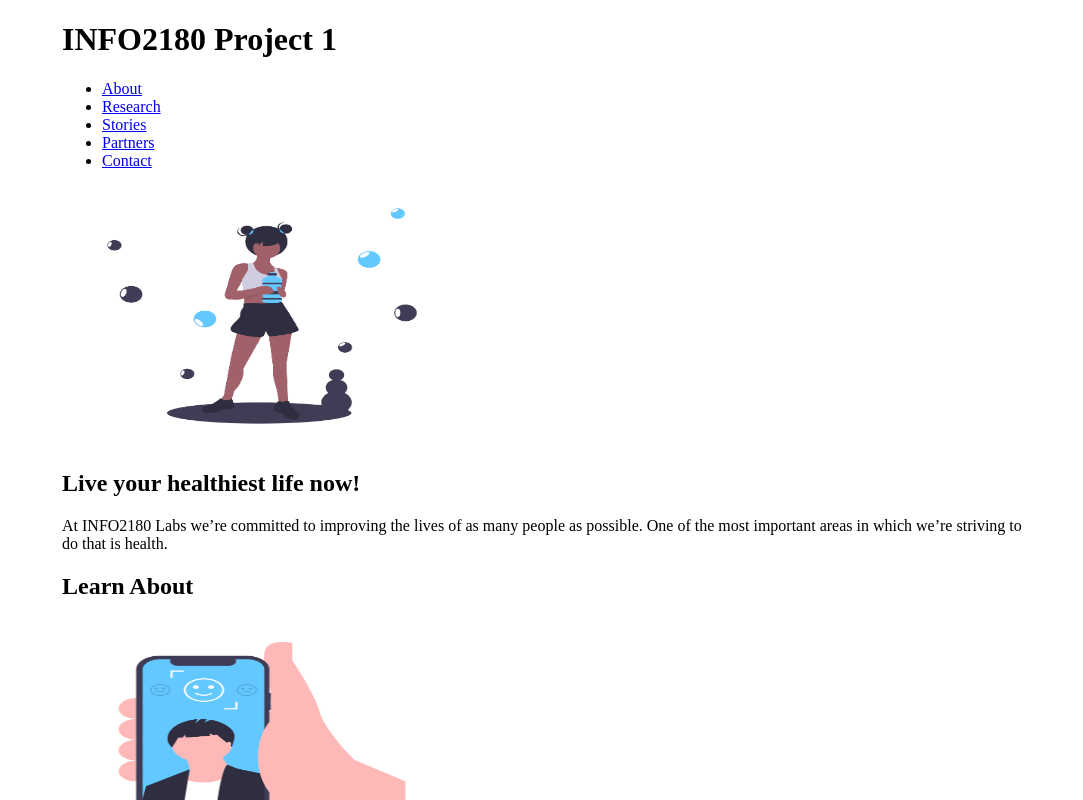
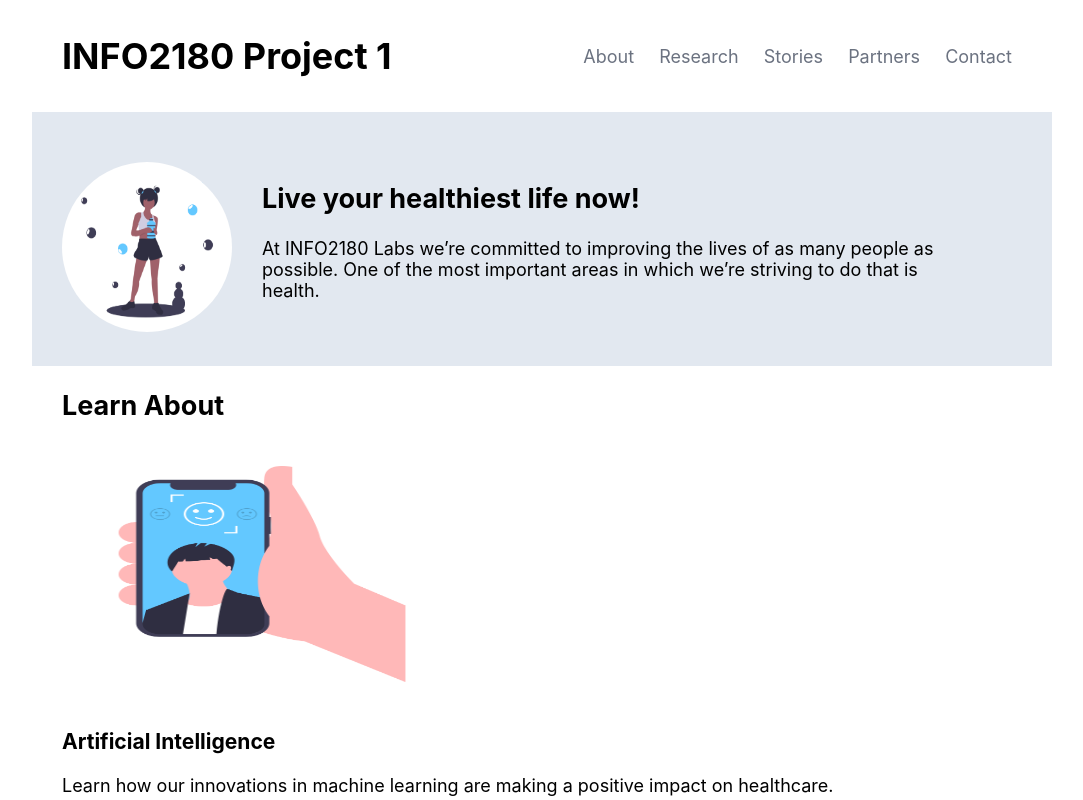
Before and after one commit to BNivia/info2180-project1, a plain HTML site: page index.html in a window 1280 px wide. Shown: the top 800 px of the page, without its empty margins (98-1181 px from the left). Drawn offline with Linux system fonts and the light colour scheme.

Commit message:
Added styles to header, nav bar and testing attributes and classes.

```diff
--- a/index.html
+++ b/index.html
@@ -26,7 +26,7 @@
         <section class="overview-hero">
             <div class="container">
                 <div class="overview-hero-image">
-                    <img src="now.png" alt="Picture of girl standing with energy drink in hands." width="400px" height="260px">
+                    <img src="now.png" alt="Picture of girl standing with energy drink in hands." width="170px" height="170px">
                 </div>
                 <div class="overview-hero-text">
                     <h2>Live  your healthiest life now!</h2>
--- a/styles.css
+++ b/styles.css
@@ -1,11 +1,90 @@
 /* Add your CSS to this file */
 body {
-    margin: 0;
-    font-size: 16px;
+  margin: 0;
+  font-size: 18px;
+  font-family: -apple-system, BlinkMacSystemFont, "Segoe UI", Roboto, Oxygen,
+    Ubuntu, Cantarell, "Open Sans", "Helvetica Neue", sans-serif;
 }
 
 .container {
-    margin: 0 auto;
-    max-width: 960px;
-    width: 100%;
+  margin: 0 auto;
+  max-width: 960px;
+  width: 100%;
 }
+
+/*all for header and nav*/
+header {
+  font-size: 18px;
+  background-color: #fff;
+  padding: 10px;
+  margin: 20;
+}
+
+header .container {
+  display: flex;
+  justify-content: space-between;
+  align-items: center;
+}
+
+header li {
+  list-style-type: none;
+  display: inline;
+}
+
+nav a {
+  color: #6b7280;
+  padding: 14px 10px;
+}
+
+a:link {
+  text-decoration: none;
+}
+
+nav a:hover {
+  color: #5a67d8;
+}
+
+/*overview container*/
+.overview-hero .container {
+  background-color: #e2e8f0;
+  padding: 30px;
+  display: flex;
+  align-items: center;
+}
+
+.overview-hero-image img {
+  border-radius: 500px;
+  align-self: flex-start;
+  margin: 20px 30px 0 0;
+}
+
+.overview-hero-text {
+  padding-right: 50px;
+  flex: 1 1 auto;
+}
+
+/*learn about here*/
+/*this is def with grid, 3 coloums, 1 row apply to whole container*/
+
+/*testing*/
+.testing .container {
+  background-color: #4a5568;
+  color: #fff;
+  padding: 80px;
+  display: flex;
+  align-items: center;
+}
+
+.testing .container .cta {
+  background-color: #48bb78;
+  border-style: none;
+  border-radius: 5px;
+  padding: 14px 1px;
+  margin: 0px 3px;
+  width: 50%;
+  text-align: center;
+}
+
+.testing .container .cta a {
+  color: #fff;
+}
```
